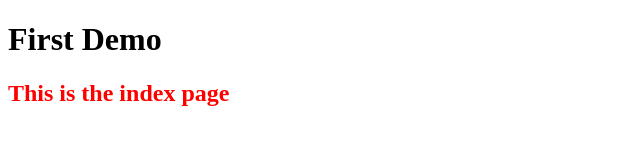
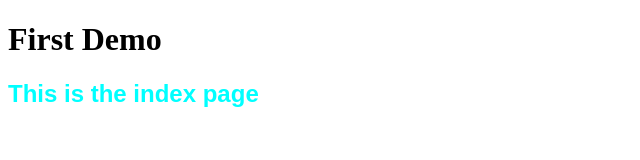
Before and after one commit to ShilpaChavan46/html-demo-1, a plain HTML site: page index.html in a window 1280 px wide. Shown: the whole page, without its empty margins (0-640 px from the left). Drawn offline with Linux system fonts and the light colour scheme.

```diff
--- a/index.html
+++ b/index.html
@@ -9,6 +9,11 @@
        h2{
            color: red;
        }
+
+       h2{
+           color: aqua;
+           font-family: Arial, Helvetica, sans-serif;
+       }
     </style>
 </head>
 <body>
```
